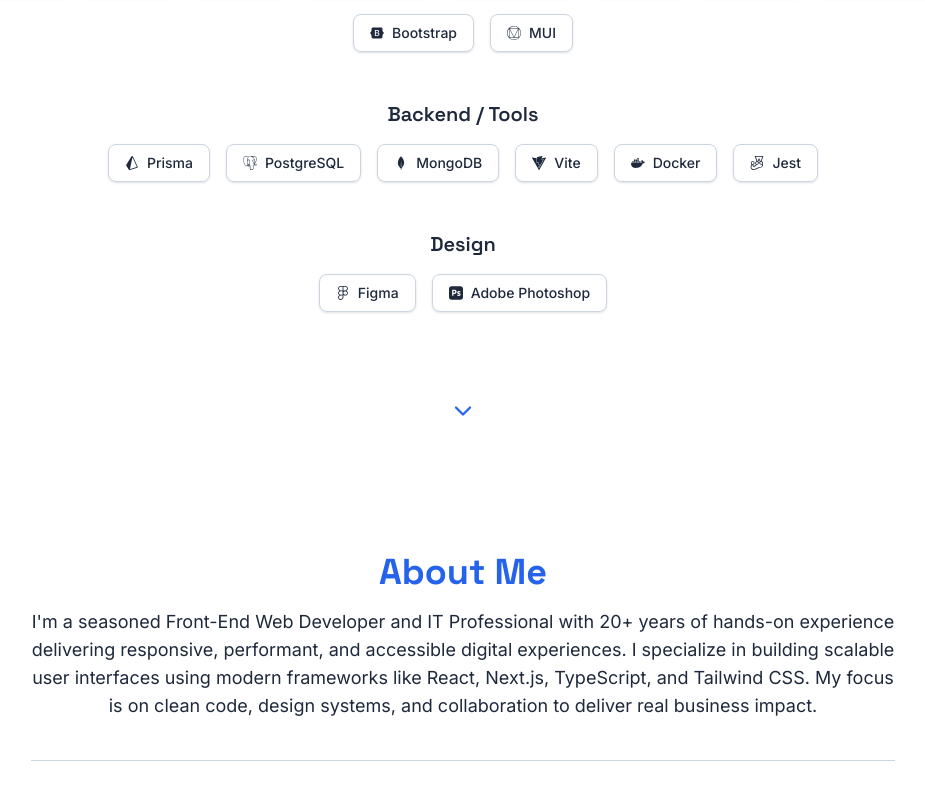
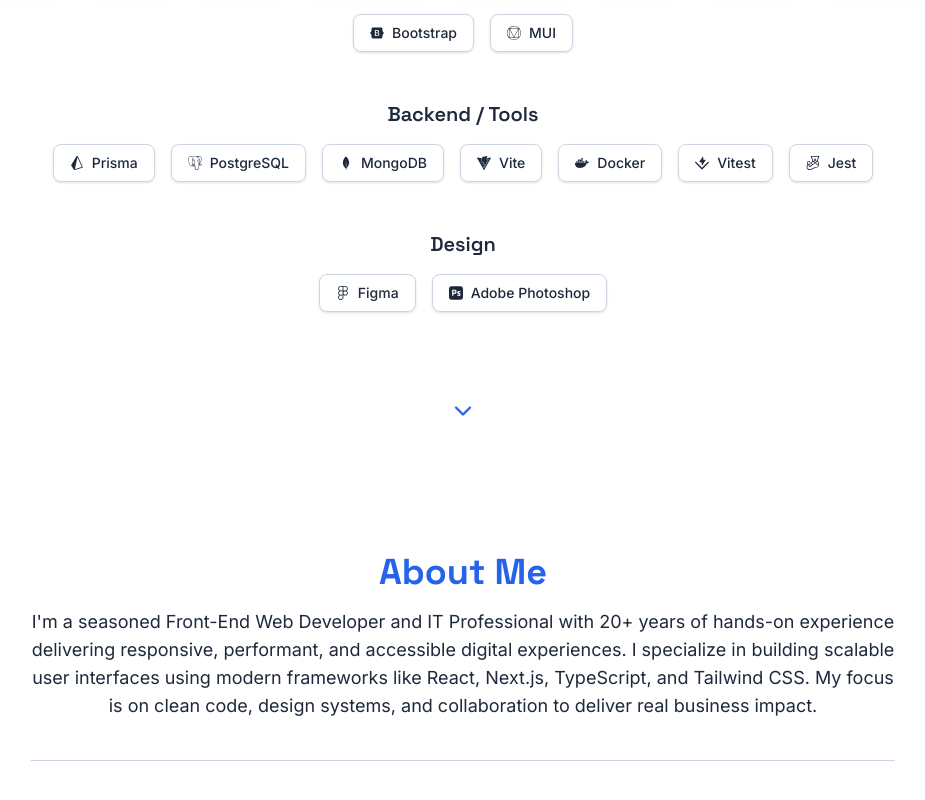
Before and after one commit to andrewteece/andrewteece-portfolio, a React (Vite) app: page / in a window 1280 px wide. Shown: the part 1013-1813 px from the top of the page, without its empty margins (177-1102 px from the left). Built offline with nearby package versions, Linux system fonts and the light colour scheme.

Commit message:
add vitest to techstack

```diff
--- a/src/components/sections/TechStack.tsx
+++ b/src/components/sections/TechStack.tsx
@@ -20,6 +20,7 @@ import {
   SiFigma,
   SiAdobephotoshop,
   SiJest,
+  SiVitest,
 } from 'react-icons/si';
 
 const techGroups = {
@@ -41,6 +42,7 @@ const techGroups = {
     { label: 'MongoDB', icon: <SiMongodb /> },
     { label: 'Vite', icon: <SiVite /> },
     { label: 'Docker', icon: <SiDocker /> },
+    { label: 'Vitest', icon: <SiVitest /> },
     { label: 'Jest', icon: <SiJest /> },
   ],
   Design: [
```
